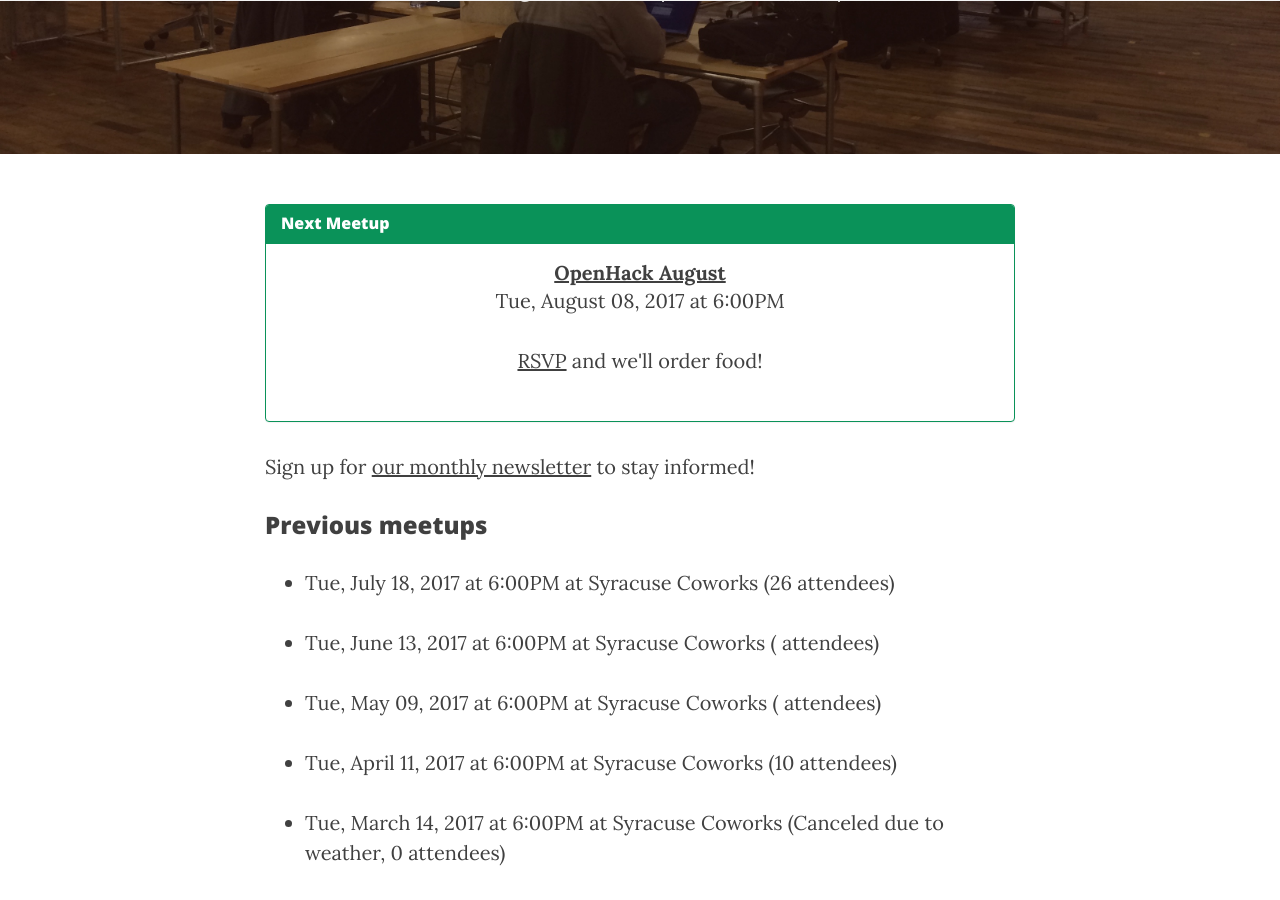
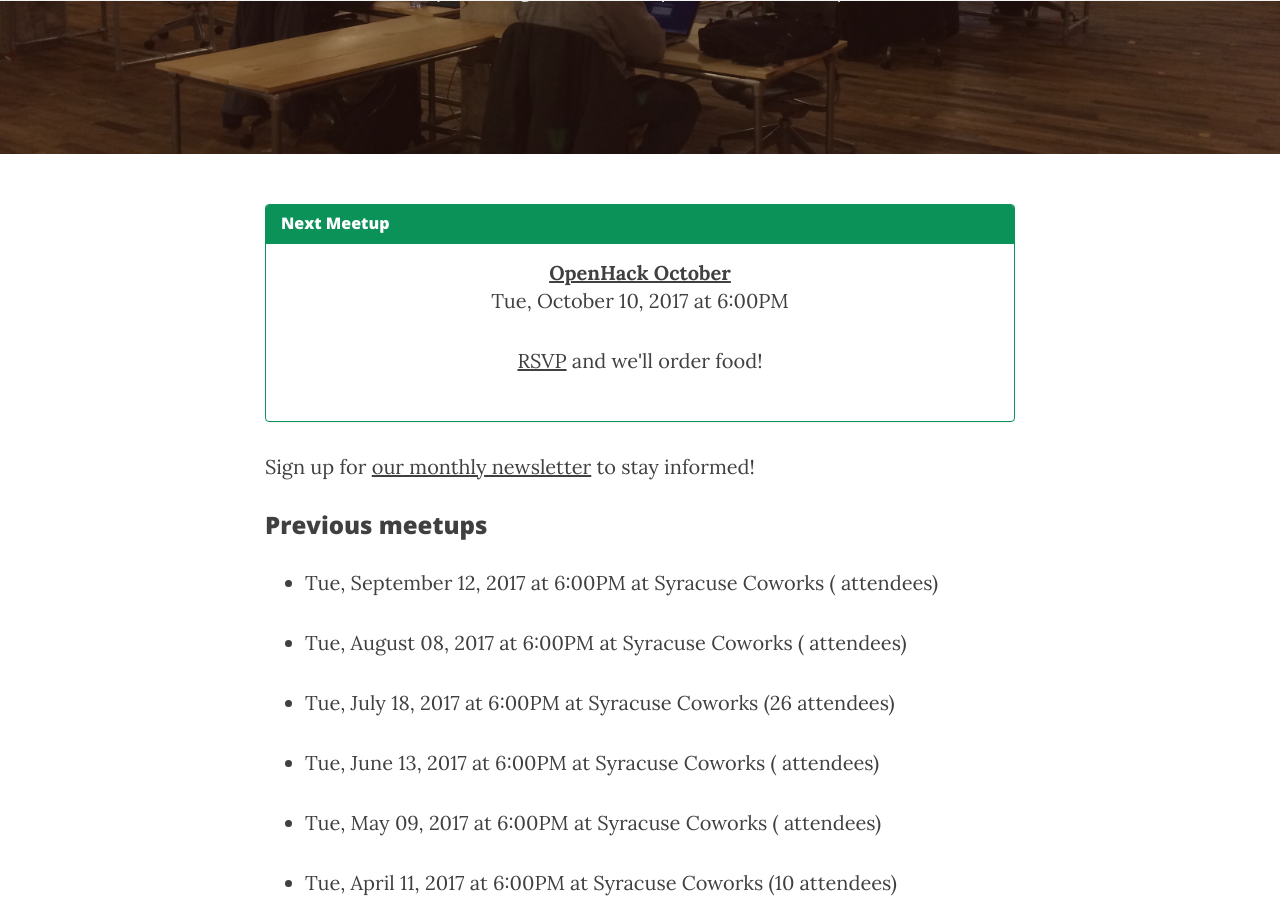
Before and after one commit to syracuseio/openhacksyr.github.io, a Jekyll site: the page built from events.md, in a window 1280 px wide and 900 px high, scrolled down 302 px. Built offline with Jekyll 4.4.1, drawn with Linux system fonts in a browser that asks for light colours; nearby versions of some CDN libraries.

Commit message:
Add Sept and Oct :|

```diff
--- a/_data/events.yaml
+++ b/_data/events.yaml
@@ -1,4 +1,14 @@
 ---
+- name: OpenHack October
+  date: 10-10-2017 at 6pm
+  location: coworks
+  rsvp_link: https://www.meetup.com/SyracuseCoWorks/events/243317808/
+  attendees:
+- name: OpenHack October
+  date: 12-9-2017 at 6pm
+  location: coworks
+  rsvp_link: https://www.meetup.com/SyracuseCoWorks/events/243023670/
+  attendees:
 - name: OpenHack August
   date: 8-8-2017 at 6pm
   location: coworks
```
